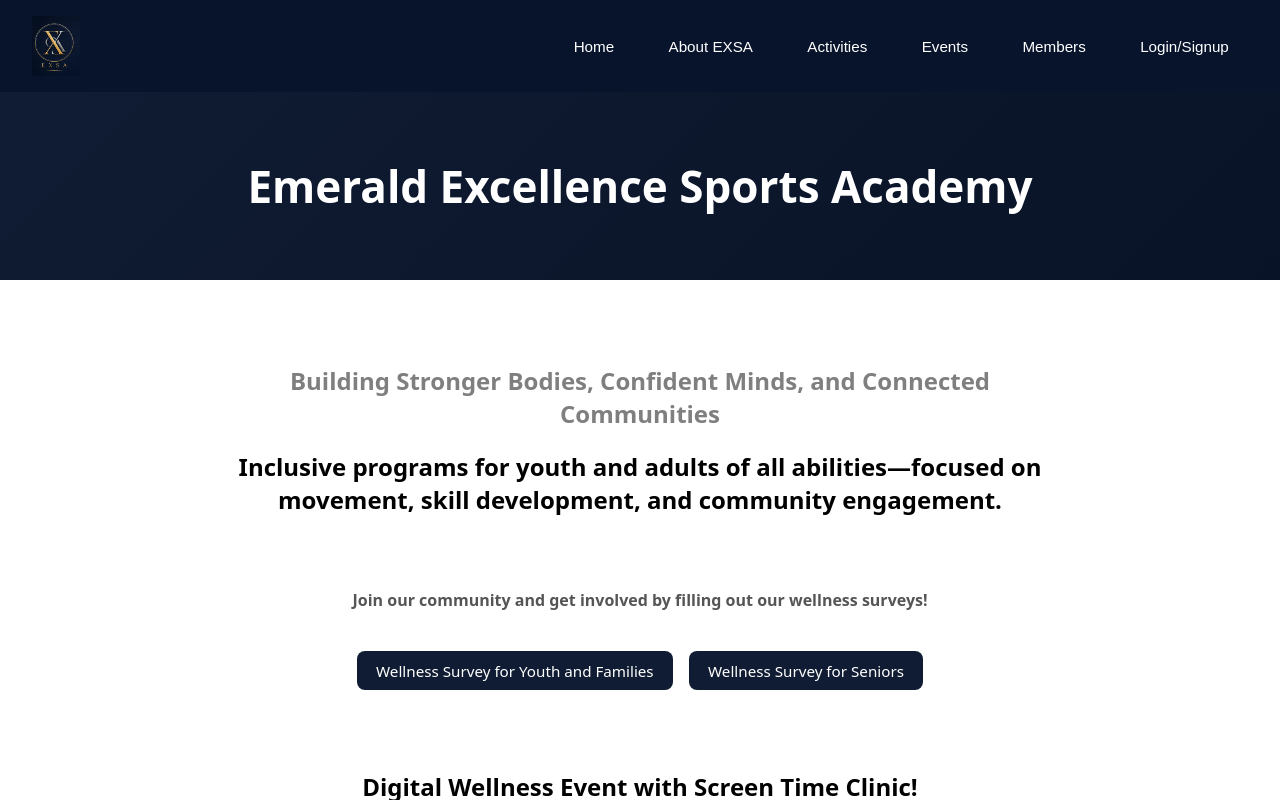
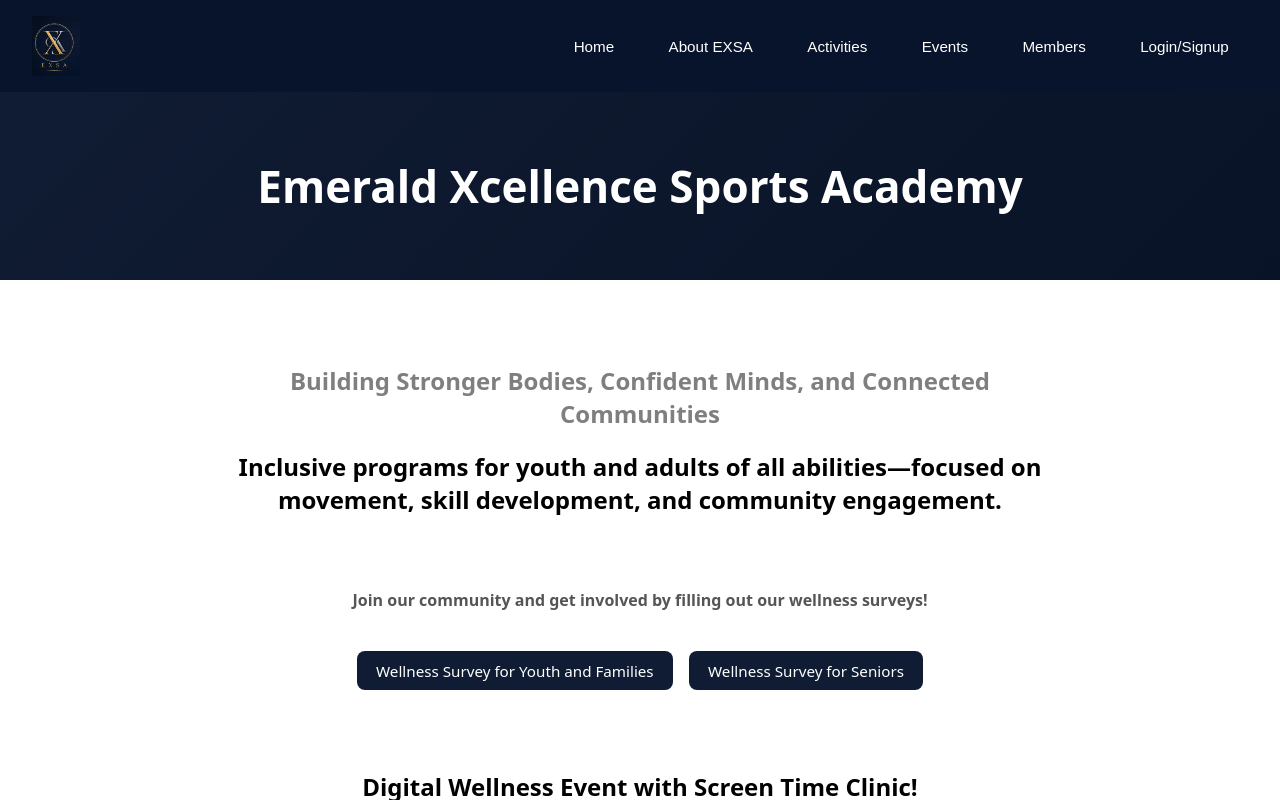
Before and after one commit to delamaterj/EXSA, a React (Vite) app in the folder client/: page / in a window 1280 px wide. Built offline with nearby package versions, Linux system fonts and the light colour scheme.

Commit message:
updating home page 2

```diff
--- a/client/src/App.tsx
+++ b/client/src/App.tsx
@@ -19,7 +19,7 @@ function AnimatedRoutes() {
       <Route
       path="/"
       element={
-      <Layout pageTitle ="EXSA - Home" heroText="Emerald Excellence Sports Academy">
+      <Layout pageTitle ="EXSA - Home" heroText="Emerald Xcellence Sports Academy">
         <main className="home-container">
           <FadeInSection>
             <section className="home-intro">
```
